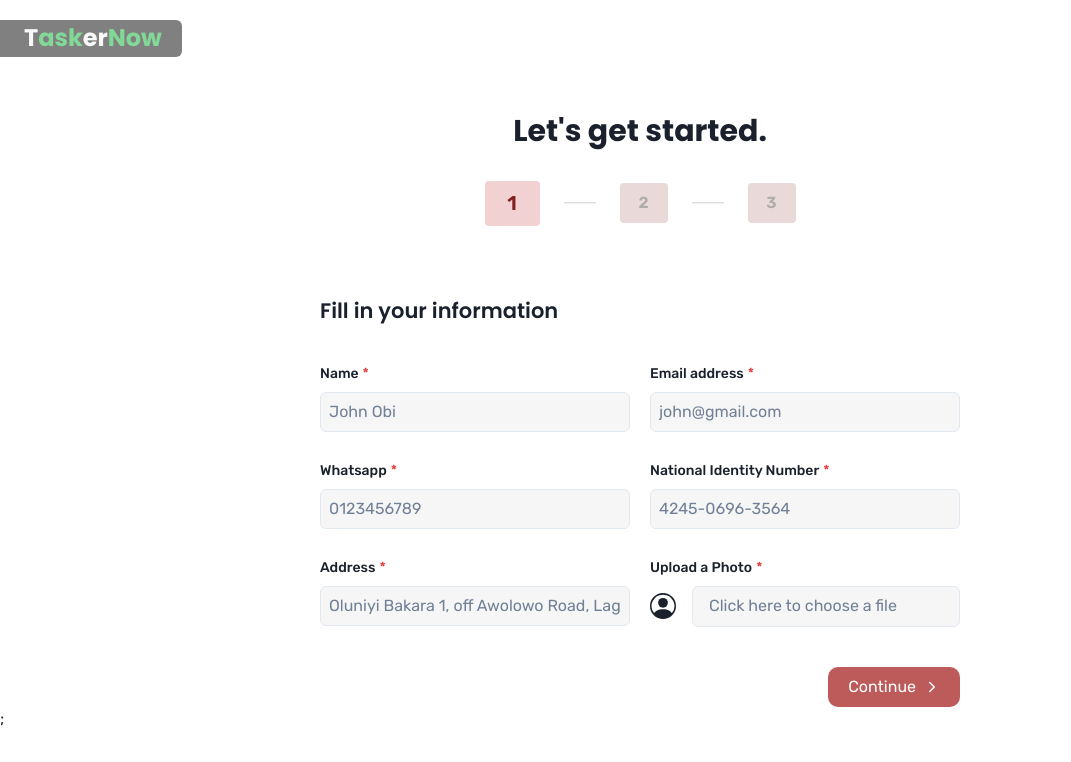
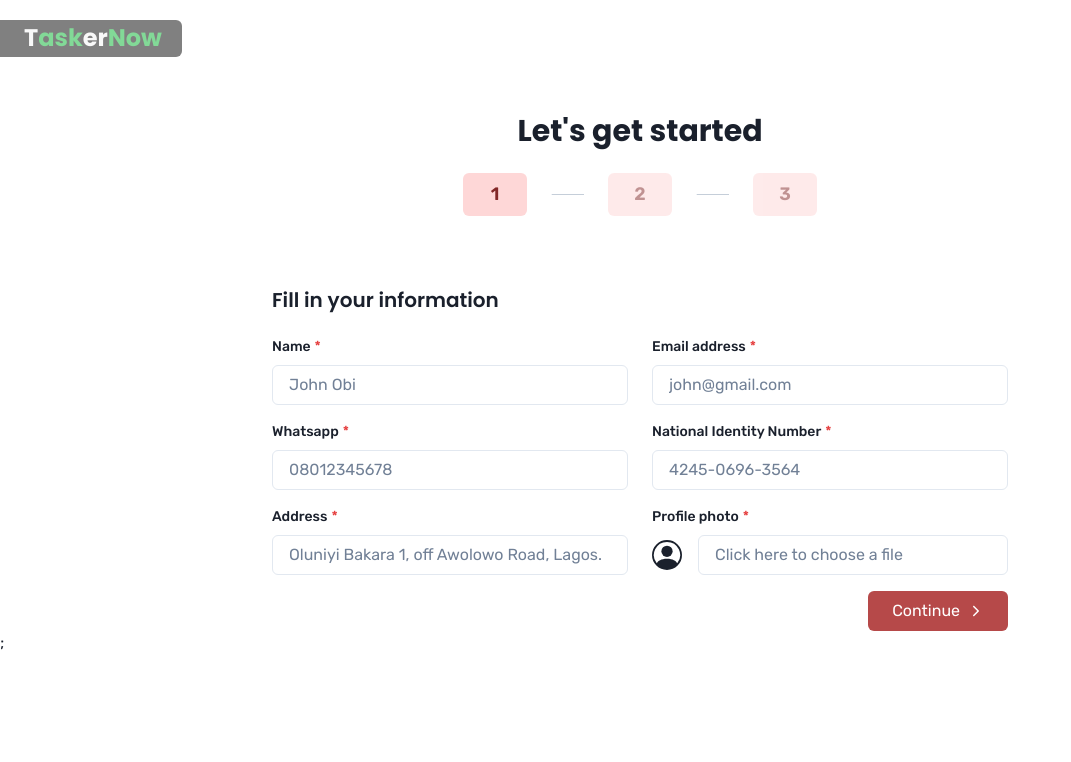
Before and after one commit to sophiaabah/tasker_ng, a Next.js app: page /register/step-1 in a window 1280 px wide. Shown: the top 762 px of the page, without its empty margins (0-1071 px from the left). Built offline with nearby package versions, Linux system fonts and the light colour scheme; no server answers; a web font is replaced by a local one.

Commit message:
add form step-1

```diff
--- /dev/null
+++ b/jsconfig.json
@@ -0,0 +1,5 @@
+{
+  "compilerOptions": {
+    "baseUrl": "."
+  }
+}
--- a/pages/register/step-1.js
+++ b/pages/register/step-1.js
@@ -1,52 +1,35 @@
+import { useState, useRef } from "react";
+import Head from "next/head";
+import Api from "lib/api";
+import Logo from "components/logo";
+import { useRouter } from "next/router";
 import {
-  Box,
-  Flex,
+  chakra,
+  Container,
   Image,
-  Center,
-  Spacer,
-  Link,
-  List,
-  ListItem,
-  ListIcon,
   Input,
-  HStack,
   Button,
   Text,
   Stack,
   Heading,
-  VStack,
-  Grid,
-  GridItem,
-  Checkbox,
   Divider,
-  ButtonGroup,
   FormLabel,
-  IconButton,
-  Container,
-  Wrap,
-  WrapItem,
-  chakra,
   FormControl,
   Icon,
+  Center,
 } from "@chakra-ui/react";
-import Head from "next/head";
-import React, { useEffect, useState, useRef } from "react";
-import ReactGA from "react-ga4";
-import { useRouter } from "next/router";
-import { HiCheck } from "react-icons/hi";
-import { MdCheckCircle } from "react-icons/md";
-import { IoIosArrowForward, IoPersonCircleSharp } from "react-icons/io";
+import { IoIosArrowForward } from "react-icons/io";
 import { BsPersonCircle } from "react-icons/bs";
-import { HiThumbUp, HiThumbDown } from "react-icons/hi";
-import { BsTwitter, BsFacebook, BsInstagram } from "react-icons/bs";
-import Logo from "../../components/logo";
-import {
-  updateProvider,
-  createProvider,
-  uploadProfilePicture,
-} from "../../lib/api";
 
-const Form = () => {
+export default function RegisterPage() {
+  const router = useRouter();
+
+  const filePickerRef = useRef();
+  const [file, setFile] = useState();
+  const [filePreviewUrl, setPreviewUrl] = useState();
+
+  const [isLoading, setIsLoading] = useState(false);
+  const [hasError, setHasError] = useState(false);
   const [formValues, setFormValues] = useState({
     name: "",
     email: "",
@@ -54,195 +37,47 @@ const Form = () => {
     national_id: "",
     location: "",
   });
-  const [imgLoaded, setImgLoaded] = useState(false);
-  const [photo, setPhoto] = useState();
-  const [imagePreviewUrl, setImagePreviewUrl] = useState("");
 
-  const imageInput = useRef();
-  const router = useRouter();
+  const onFileChange = async (e) => {
+    const file = e.target.files[0];
+    if (!file) return;
 
-  // function onSubmit(e) {
-  //   e.preventDefault();
-  //   // console.log("data:", { name, phone, location, email, tasks });
-  //   handlerTest();
+    const previewUrl = URL.createObjectURL(file);
+    setFile(file);
+    setPreviewUrl(previewUrl);
+  };
 
-  //   // ReactGA.event({
-  //   //   category: "lead",
-  //   //   action: "generate_lead",
-  //   // });
-  // }
-
-  function onFileChange(e) {
-    const file = e.target.files[0];
-    setPhoto(file);
-
-    if (!window.FileReader) return;
-    const fileReaderInstance = new FileReader();
-    fileReaderInstance.readAsDataURL(file);
-
-    fileReaderInstance.onloadend = (e) => {
-      setImagePreviewUrl(e.target.result);
-      setImgLoaded(true);
-    };
-  }
-
-  async function onSubmit(e) {
+  const onSubmitForm = async (e) => {
     e.preventDefault();
 
-    const imageUrl = await uploadProfilePicture(photo);
-    console.log(imageUrl);
-    const provider = await createProvider({
-      ...formValues,
-      imageUrl,
-    });
+    try {
+      setIsLoading(true);
+      setHasError(false);
 
-    console.log(provider.insertedId);
-    router.push(`/register/step-2?id=${provider.insertedId}`);
-  }
+      // upload profile picture
+      const formData = new FormData();
+      formData.append("photo", file);
+      const photoUploadResponse = await Api.post("/photo/upload", formData, {
+        headers: { "Content-Type": "multipart/form-data" },
+      });
 
-  return (
-    <Stack onSubmit={onSubmit} as="form" width="50%" spacing={10}>
-      <Heading fontWeight={600} fontSize="21px">
-        Fill in your information
-      </Heading>
-      <Stack spacing={7}>
-        <Stack spacing={5} direction="row">
-          <FormControl isRequired>
-            <FormLabel fontSize="sm">Name</FormLabel>
-            <Input
-              bgColor="#F6F6F6"
-              onChange={(e) =>
-                setFormValues({ ...formValues, name: e.target.value })
-              }
-              px={2}
-              name="name"
-              type="text"
-              placeholder="John Obi"
-            />
-          </FormControl>
+      const photoUrl = photoUploadResponse.data.url;
 
-          <FormControl isRequired>
-            <FormLabel fontSize="sm">Email address</FormLabel>
-            <Input
-              bgColor="#F6F6F6"
-              onChange={(e) =>
-                setFormValues({ ...formValues, email: e.target.value })
-              }
-              px={2}
-              type="email"
-              placeholder="john@gmail.com"
-            />
-          </FormControl>
-        </Stack>
-        <Stack spacing={5} direction="row">
-          <FormControl isRequired>
-            <FormLabel fontSize="sm">Whatsapp</FormLabel>
-            <Input
-              bgColor="#F6F6F6"
-              onChange={(e) =>
-                setFormValues({ ...formValues, phone: e.target.value })
-              }
-              px={2}
-              type="tel"
-              placeholder="0123456789"
-            />
-          </FormControl>
+      // create provider
+      const createProviderResponse = await Api.post("/provider", {
+        ...formValues,
+        photo: photoUrl,
+      });
 
-          <FormControl isRequired>
-            <FormLabel fontSize="sm">National Identity Number</FormLabel>
-            <Input
-              bgColor="#F6F6F6"
-              onChange={(e) =>
-                setFormValues({ ...formValues, national_id: e.target.value })
-              }
-              px={2}
-              type="number"
-              placeholder="4245-0696-3564"
-            />
-          </FormControl>
-        </Stack>
-        <Stack spacing={5} direction="row">
-          <FormControl isRequired>
-            <FormLabel fontSize="sm">Address</FormLabel>
-            <Input
-              bgColor="#F6F6F6"
-              onChange={(e) =>
-                setFormValues({ ...formValues, location: e.target.value })
-              }
-              px={2}
-              name="Address"
-              type="text"
-              placeholder="Oluniyi Bakara 1, off Awolowo Road, Lagos."
-            />
-          </FormControl>
+      const providerId = createProviderResponse.data.insertedId;
+      router.push(`/register/step-2?providerId=${providerId}`);
+    } catch (e) {
+      setHasError(true);
+    } finally {
+      setIsLoading(false);
+    }
+  };
 
-          <FormControl isRequired>
-            <FormLabel fontSize="sm">Upload a Photo</FormLabel>
-            <Stack
-              alignItems="center"
-              justifyItems="start"
-              role="button"
-              onClick={() => imageInput.current.click()}
-              direction="row"
-              spacing={4}
-              width="100%"
-            >
-              {imgLoaded ? (
-                <div>
-                  <Image
-                    borderRadius="md"
-                    boxSize={10}
-                    objectFit="cover"
-                    alt=""
-                    src={imagePreviewUrl}
-                  />
-                </div>
-              ) : (
-                <Icon fontSize="26px" as={BsPersonCircle} marginRight />
-              )}
-              <Stack
-                border="1px solid"
-                borderRadius="md"
-                borderColor="inherit"
-                width="100%"
-                bgColor="#F6F6F6"
-                px={4}
-                py="7.5px"
-              >
-                <Text color="chakra-placeholder-color">
-                  {photo ? photo.name : "Click here to choose a file"}
-                </Text>
-              </Stack>
-              <Input
-                display="none"
-                type="file"
-                ref={imageInput}
-                accept="image/*"
-                onChange={(e) => onFileChange(e)}
-              />
-            </Stack>
-          </FormControl>
-        </Stack>
-      </Stack>
-
-      <Button
-        rightIcon={<IoIosArrowForward />}
-        alignSelf="flex-end"
-        borderRadius="10px"
-        px={5}
-        py={4}
-        bgColor="#BD5B5B"
-        color="white"
-        fontWeight={400}
-        type="submit"
-      >
-        Continue
-      </Button>
-    </Stack>
-  );
-};
-
-export default function RegisterPage() {
   return (
     <>
       <Head>
@@ -250,67 +85,152 @@ export default function RegisterPage() {
         <title>Tasker | Everyday life made easier </title>
       </Head>
 
-      <Stack mb={14}>
-        <Flex direction="row" pt={{ md: 5, base: 5 }}>
-          <Logo />
-          <Spacer />
-        </Flex>
+      <Stack mb={14} pt={5} alignItems="start">
+        <Logo />
       </Stack>
+
       <Stack spacing={16} alignItems="center">
-        <Stack mb={2} alignItems="center" spacing={8}>
-          <Heading fontSize="30px">{"Let's get started."}</Heading>
-          <Stack alignItems="center" spacing={6} direction="row">
-            <Stack
-              bgColor="#F1D1D1"
-              borderRadius="4px"
-              width="55px"
-              height="45px"
-              alignItems="center"
-              justify="center"
-            >
-              <Text color="#822121" fontWeight={600} fontSize="1.25rem">
+        <Stack mb={2} alignItems="center" spacing={6}>
+          <Heading fontSize="30px">Let&apos;s get started</Heading>
+
+          <Stack alignItems="center" spacing={6} direction="row" divider={<Divider w="32px" h="1px" bgColor="gray.400" />}>
+            <Center w={16} py={2} bgColor="red.100" rounded="md" color="red.800">
+              <Text fontWeight={600} fontSize="lg">
                 1
               </Text>
-            </Stack>
-            <Divider
-              alignSelf="center"
-              width="32px"
-              height="1px"
-              bgColor="#CAC7C7"
-            />
-            <Stack
-              bgColor="#EAD9D9"
-              borderRadius="4px"
-              width="48px"
-              height="40px"
-              alignItems="center"
-              justify="center"
-            >
-              <Text color="#B0ABAB" fontWeight={600} fontSize="1rem">
+            </Center>
+
+            <Center w={16} py={2} bgColor="red.100" rounded="md" color="red.800" opacity={0.5}>
+              <Text fontWeight={600} fontSize="lg">
                 2
               </Text>
-            </Stack>
-            <Divider
-              alignSelf="center"
-              width="32px"
-              height="1px"
-              bgColor="#CAC7C7"
-            />
-            <Stack
-              bgColor="#EAD9D9"
-              borderRadius="4px"
-              width="48px"
-              height="40px"
-              alignItems="center"
-              justify="center"
-            >
-              <Text color="#B0ABAB" fontWeight={600} fontSize="1rem">
+            </Center>
+
+            <Center w={16} py={2} bgColor="red.100" rounded="md" color="red.800" opacity={0.5}>
+              <Text fontWeight={600} fontSize="lg">
                 3
               </Text>
+            </Center>
+          </Stack>
+        </Stack>
+
+        <Container maxW="container.md">
+          <Heading fontWeight={600} fontSize="xl">
+            Fill in your information
+          </Heading>
+
+          <Stack as="form" onSubmit={onSubmitForm} mt={6} spacing={4}>
+            <Stack direction={{ base: "column", md: "row" }} spacing={{ base: 4, md: 6 }}>
+              <FormControl isRequired>
+                <FormLabel fontSize="sm">Name</FormLabel>
+                <Input
+                  name="name"
+                  type="text"
+                  placeholder="John Obi"
+                  value={formValues.name}
+                  onChange={(e) => setFormValues({ ...formValues, name: e.target.value })}
+                />
+              </FormControl>
+
+              <FormControl isRequired>
+                <FormLabel fontSize="sm">Email address</FormLabel>
+                <Input
+                  type="email"
+                  placeholder="john@gmail.com"
+                  value={formValues.email}
+                  onChange={(e) => setFormValues({ ...formValues, email: e.target.value })}
+                />
+              </FormControl>
+            </Stack>
+
+            <Stack direction={{ base: "column", md: "row" }} spacing={{ base: 4, md: 6 }}>
+              <FormControl isRequired>
+                <FormLabel fontSize="sm">Whatsapp</FormLabel>
+                <Input
+                  type="tel"
+                  placeholder="08012345678"
+                  value={formValues.phone}
+                  onChange={(e) => setFormValues({ ...formValues, phone: e.target.value })}
+                />
+              </FormControl>
+
+              <FormControl isRequired>
+                <FormLabel fontSize="sm">National Identity Number</FormLabel>
+                <Input
+                  type="number"
+                  placeholder="4245-0696-3564"
+                  value={formValues.national_id}
+                  onChange={(e) => setFormValues({ ...formValues, national_id: e.target.value })}
+                />
+              </FormControl>
+            </Stack>
+
+            <Stack direction={{ base: "column", md: "row" }} spacing={{ base: 4, md: 6 }}>
+              <FormControl isRequired>
+                <FormLabel fontSize="sm">Address</FormLabel>
+                <Input
+                  name="address"
+                  type="text"
+                  placeholder="Oluniyi Bakara 1, off Awolowo Road, Lagos."
+                  value={formValues.location}
+                  onChange={(e) => setFormValues({ ...formValues, location: e.target.value })}
+                />
+              </FormControl>
+
+              <FormControl isRequired>
+                <FormLabel fontSize="sm">Profile photo</FormLabel>
+
+                <Stack role="button" direction="row" alignItems="center" spacing={4} onClick={() => filePickerRef.current.click()}>
+                  {file ? (
+                    <chakra.div w={12}>
+                      <Image
+                        rounded="full"
+                        boxSize={10}
+                        objectFit="cover"
+                        alt={file.name}
+                        src={filePreviewUrl}
+                        onLoad={() => {
+                          URL.revokeObjectURL(file.preview);
+                        }}
+                      />
+                    </chakra.div>
+                  ) : (
+                    <Icon fontSize="3xl" as={BsPersonCircle} marginRight />
+                  )}
+
+                  <Stack px={4} h={10} flexGrow="1" borderRadius="md" border="1px solid" borderColor="inherit" justifyContent="center">
+                    <Text noOfLines={1} color="chakra-placeholder-color">
+                      {file ? file.name : "Click here to choose a file"}
+                    </Text>
+                  </Stack>
+
+                  <Input ref={filePickerRef} display="none" type="file" accept="image/*" multiple={false} onChange={onFileChange} />
+                </Stack>
+              </FormControl>
+            </Stack>
+
+            <Stack
+              direction={{ base: "column-reverse", md: "row" }}
+              justifyContent="flex-end"
+              alignItems="center"
+              spacing={{ base: 2, md: 6 }}
+              py={{ base: 4, md: 0 }}
+            >
+              {hasError && <Text color="red.700">Something went wrong. Please try again</Text>}
+              <Button
+                px={6}
+                w={{ base: "full", md: "auto" }}
+                type="submit"
+                fontWeight={400}
+                isLoading={isLoading}
+                colorScheme="tasker_red"
+                rightIcon={<IoIosArrowForward />}
+              >
+                Continue
+              </Button>
             </Stack>
           </Stack>
-        </Stack>
-        <Form />
+        </Container>
       </Stack>
     </>
   );
```
Also changed, not shown: components/Logo.js (+2 -13 lines), lib/api.js (+10 -34 lines), 2 other files (tests, documents, lock files or other folders).
